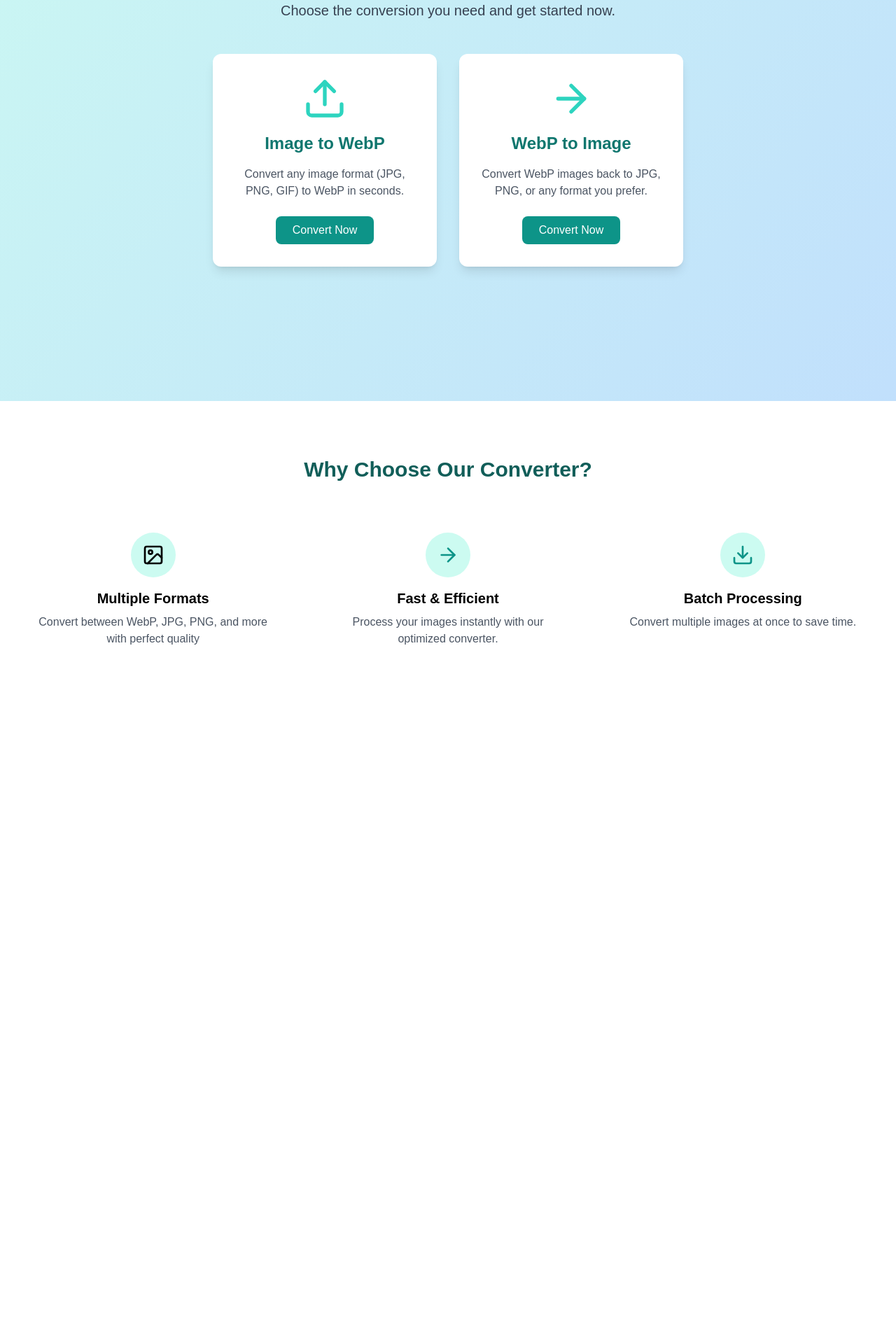
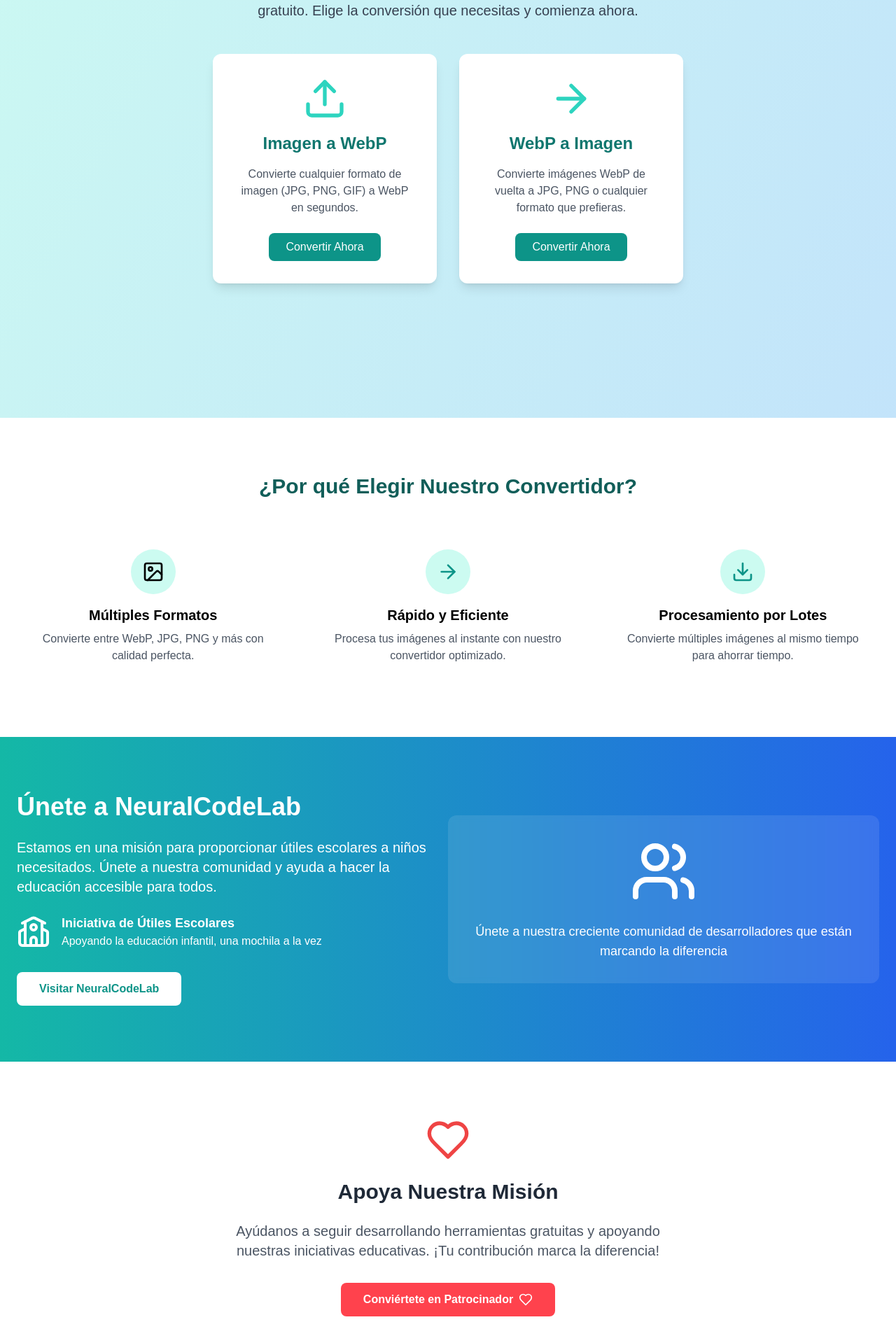
Before and after one commit to devlewiso/PixelFlow, a Next.js app: page / in a window 1280 px wide. Shown: the part 563-2482 px from the top of the page at 70% size. Before the commit the page ends 1592 px from the top, so only its background shows below. Built offline with nearby package versions, Linux system fonts and the light colour scheme.

Commit message:
updated Frontend landingpage

```diff
--- a/app/page.js
+++ b/app/page.js
@@ -8,84 +8,92 @@ import {
   Download,
   Heart,
   Code,
+  Users,
+  School,
 } from "lucide-react";
 import { useRouter } from "next/navigation";
 import Image from "next/image";
-import HoverImageComponent from "./components/hoverimageComponent"; // Importa el componente
+import HoverImageComponent from "./components/hoverimageComponent";
 
 const LandingPage = () => {
   const router = useRouter();
 
-  const navigateTo = (path) => {
-    router.push(path);
+  const navegarA = (ruta) => {
+    router.push(ruta);
   };
 
-  const features = [
+  const caracteristicas = [
     {
-      icon: <ImageIcon className="w-8 h-8 text" />,
-      title: "Multiple Formats",
-      description: "Convert between WebP, JPG, PNG, and more with perfect quality",
+      icono: <ImageIcon className="w-8 h-8 text" />,
+      titulo: "Múltiples Formatos",
+      descripcion:
+        "Convierte entre WebP, JPG, PNG y más con calidad perfecta.",
     },
     {
-      icon: <ArrowRight className="w-8 h-8 text-teal-600" />,
-      title: "Fast & Efficient",
-      description: "Process your images instantly with our optimized converter.",
+      icono: <ArrowRight className="w-8 h-8 text-teal-600" />,
+      titulo: "Rápido y Eficiente",
+      descripcion:
+        "Procesa tus imágenes al instante con nuestro convertidor optimizado.",
     },
     {
-      icon: <Download className="w-8 h-8 text-teal-600" />,
-      title: "Batch Processing",
-      description: "Convert multiple images at once to save time.",
+      icono: <Download className="w-8 h-8 text-teal-600" />,
+      titulo: "Procesamiento por Lotes",
+      descripcion:
+        "Convierte múltiples imágenes al mismo tiempo para ahorrar tiempo.",
     },
   ];
 
-  const conversionOptions = [
+  const opcionesDeConversion = [
     {
-      icon: <Upload className="w-16 h-16 text-teal-400 mx-auto mb-4" />,
-      title: "Image to WebP",
-      description: "Convert any image format (JPG, PNG, GIF) to WebP in seconds.",
-      path: "/imagetowebp",
+      icono: <Upload className="w-16 h-16 text-teal-400 mx-auto mb-4" />,
+      titulo: "Imagen a WebP",
+      descripcion:
+        "Convierte cualquier formato de imagen (JPG, PNG, GIF) a WebP en segundos.",
+      ruta: "/imagetowebp",
     },
     {
-      icon: <ArrowRight className="w-16 h-16 text-teal-400 mx-auto mb-4" />,
-      title: "WebP to Image",
-      description: "Convert WebP images back to JPG, PNG, or any format you prefer.",
-      path: "/webptoimage",
+      icono: <ArrowRight className="w-16 h-16 text-teal-400 mx-auto mb-4" />,
+      titulo: "WebP a Imagen",
+      descripcion:
+        "Convierte imágenes WebP de vuelta a JPG, PNG o cualquier formato que prefieras.",
+      ruta: "/webptoimage",
     },
   ];
 
   return (
     <div className="min-h-screen bg-gradient-to-br from-teal-100 to-blue-200">
-      {/* Hover Image Section */}
+      {/* Sección de Imagen Hover */}
       <HoverImageComponent />
 
-      {/* Hero Section */}
+      {/* Sección Hero */}
       <div className="container mx-auto px-6 pt-20 pb-32">
         <div className="text-center">
           <h1 className="text-5xl font-bold text-teal-800 mb-6">
-            Convert Your Images With Ease
+            Convierte tus Imágenes con Facilidad
           </h1>
           <p className="text-xl text-gray-700 mb-12 max-w-3xl mx-auto">
-            Transform your images between multiple formats effortlessly. Fast,
-            secure, and free. Choose the conversion you need and get started now.
+            Transforma tus imágenes entre múltiples formatos sin esfuerzo.
+            Rápido, seguro y gratuito. Elige la conversión que necesitas y
+            comienza ahora.
           </p>
 
-          {/* Conversion Options */}
+          {/* Opciones de Conversión */}
           <div className="flex flex-col md:flex-row justify-center md:space-x-8 space-y-8 md:space-y-0 mb-16">
-            {conversionOptions.map((option, index) => (
+            {opcionesDeConversion.map((opcion, indice) => (
               <div
-                key={index}
+                key={indice}
                 className="bg-white p-8 rounded-xl shadow-lg w-80 text-center mx-auto md:mx-0"
               >
-                {option.icon}
+                {opcion.icono}
                 <h2 className="text-2xl text-teal-700 font-semibold mb-4">
-                  {option.title}
+                  {opcion.titulo}
                 </h2>
-                <p className="text-gray-600 mb-6">{option.description}</p>
+                <p className="text-gray-600 mb-6">{opcion.descripcion}</p>
                 <button
-                  onClick={() => navigateTo(option.path)}
+                  onClick={() => navegarA(opcion.ruta)}
                   className="bg-teal-600 text-white px-6 py-2 rounded-lg font-medium hover:bg-teal-700 transition-colors"
                 >
-                  Convert Now
+                  Convertir Ahora
                 </button>
               </div>
             ))}
@@ -93,24 +101,92 @@ const LandingPage = () => {
         </div>
       </div>
 
-      {/* Features Section */}
+      {/* Sección de Características */}
       <div className="bg-white py-20">
         <div className="container mx-auto px-6">
           <h2 className="text-3xl font-bold text-center text-teal-800 mb-12">
-            Why Choose Our Converter?
+            ¿Por qué Elegir Nuestro Convertidor?
           </h2>
 
           <div className="grid md:grid-cols-3 gap-8 text-black">
-            {features.map((feature, index) => (
-              <div key={index} className="text-center p-6">
+            {caracteristicas.map((caracteristica, indice) => (
+              <div key={indice} className="text-center p-6">
                 <div className="bg-teal-100 rounded-full w-16 h-16 flex items-center justify-center mx-auto mb-4">
-                  {feature.icon}
+                  {caracteristica.icono}
                 </div>
-                <h3 className="text-xl font-semibold mb-2">{feature.title}</h3>
-                <p className="text-gray-600">{feature.description}</p>
+                <h3 className="text-xl font-semibold mb-2">
+                  {caracteristica.titulo}
+                </h3>
+                <p className="text-gray-600">{caracteristica.descripcion}</p>
               </div>
             ))}
           </div>
+        </div>
+      </div>
+
+      {/* Sección NeuralCodeLab */}
+      <div className="bg-gradient-to-r from-teal-500 to-blue-600 py-20 text-white">
+        <div className="container mx-auto px-6">
+          <div className="flex flex-col md:flex-row items-center justify-between">
+            <div className="md:w-1/2 mb-8 md:mb-0">
+              <h2 className="text-4xl font-bold mb-6">Únete a NeuralCodeLab</h2>
+              <p className="text-xl mb-6">
+                Estamos en una misión para proporcionar útiles escolares a niños
+                necesitados. Únete a nuestra comunidad y ayuda a hacer la
+                educación accesible para todos.
+              </p>
+              <div className="flex items-center space-x-4">
+                <School className="w-12 h-12" />
+                <div>
+                  <p className="font-semibold text-lg">
+                    Iniciativa de Útiles Escolares
+                  </p>
+                  <p>Apoyando la educación infantil, una mochila a la vez</p>
+                </div>
+              </div>
+              <button
+                onClick={() =>
+                  window.open("https://neuralcodelab.com", "_blank")
+                }
+                className="mt-8 bg-white text-teal-600 px-8 py-3 rounded-lg font-bold hover:bg-teal-50 transition-colors"
+              >
+                Visitar NeuralCodeLab
+              </button>
+            </div>
+            <div className="md:w-1/2 flex justify-center">
+              <div className="bg-white/10 p-8 rounded-xl backdrop-blur-sm">
+                <Users className="w-24 h-24 mx-auto mb-6 text-white" />
+                <p className="text-center text-lg">
+                  Únete a nuestra creciente comunidad de desarrolladores que
+                  están marcando la diferencia
+                </p>
+              </div>
+            </div>
+          </div>
+        </div>
+      </div>
+
+      {/* Sección de Apoyo - Patreon */}
+      <div className="bg-white py-20">
+        <div className="container mx-auto px-6 text-center">
+          <Heart className="w-16 h-16 text-red-500 mx-auto mb-6" />
+          <h2 className="text-3xl font-bold text-gray-800 mb-6">
+            Apoya Nuestra Misión
+          </h2>
+          <p className="text-xl text-gray-600 mb-8 max-w-2xl mx-auto">
+            Ayúdanos a seguir desarrollando herramientas gratuitas y apoyando
+            nuestras iniciativas educativas. ¡Tu contribución marca la
+            diferencia!
+          </p>
+          <button
+            onClick={() =>
+              window.open("https://www.patreon.com/devlewiso", "_blank")
+            }
+            className="bg-[#FF424D] text-white px-8 py-3 rounded-lg font-bold hover:bg-[#FF242D] transition-colors inline-flex items-center"
+          >
+            <span className="mr-2">Conviértete en Patrocinador</span>
+            <Heart className="w-5 h-5" />
+          </button>
         </div>
       </div>
     </div>
```
